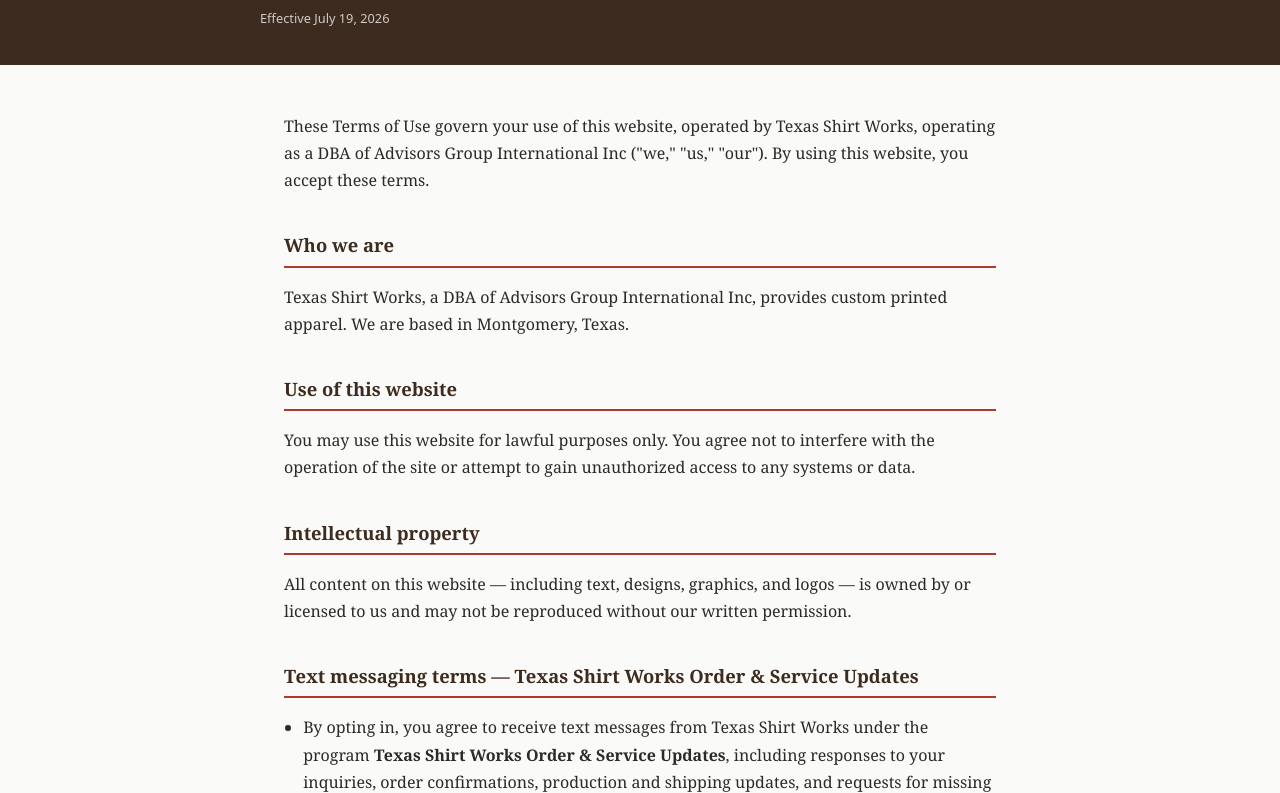
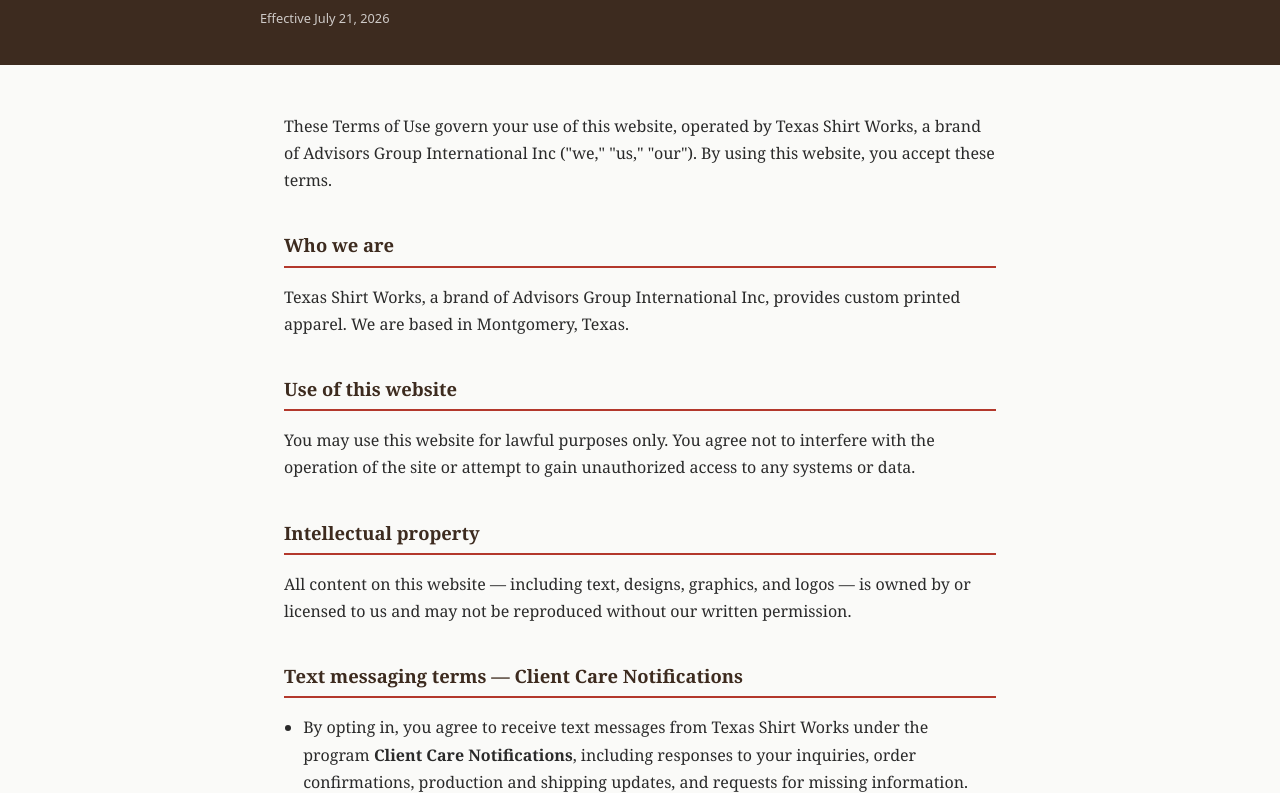
Before and after one commit to rhasselmeier/txshirtworks.com, a plain HTML site: page terms.html in a window 1280 px wide. Shown: the part 112-905 px from the top of the page. Drawn offline with Linux system fonts and the light colour scheme.

Commit message:
A2P Compliance Update

```diff
--- a/terms.html
+++ b/terms.html
@@ -22,18 +22,18 @@
 </style>
 </head>
 <body>
-<header><div class="wrap"><a href="/">&larr; Texas Shirt Works</a><h1>Terms of Use</h1><div class="eff">Effective July 19, 2026</div></div></header>
+<header><div class="wrap"><a href="/">&larr; Texas Shirt Works</a><h1>Terms of Use</h1><div class="eff">Effective July 21, 2026</div></div></header>
 <main>
-<p>These Terms of Use govern your use of this website, operated by Texas Shirt Works, operating as a DBA of Advisors Group International Inc ("we," "us," "our"). By using this website, you accept these terms.</p>
+<p>These Terms of Use govern your use of this website, operated by Texas Shirt Works, a brand of Advisors Group International Inc ("we," "us," "our"). By using this website, you accept these terms.</p>
 <h2>Who we are</h2>
-<p>Texas Shirt Works, a DBA of Advisors Group International Inc, provides custom printed apparel. We are based in Montgomery, Texas.</p>
+<p>Texas Shirt Works, a brand of Advisors Group International Inc, provides custom printed apparel. We are based in Montgomery, Texas.</p>
 <h2>Use of this website</h2>
 <p>You may use this website for lawful purposes only. You agree not to interfere with the operation of the site or attempt to gain unauthorized access to any systems or data.</p>
 <h2>Intellectual property</h2>
 <p>All content on this website — including text, designs, graphics, and logos — is owned by or licensed to us and may not be reproduced without our written permission.</p>
-<h2>Text messaging terms — Texas Shirt Works Order & Service Updates</h2>
+<h2>Text messaging terms — Client Care Notifications</h2>
 <ul>
-<li>By opting in, you agree to receive text messages from Texas Shirt Works under the program <strong>Texas Shirt Works Order & Service Updates</strong>, including responses to your inquiries, order confirmations, production and shipping updates, and requests for missing information.</li>
+<li>By opting in, you agree to receive text messages from Texas Shirt Works under the program <strong>Client Care Notifications</strong>, including responses to your inquiries, order confirmations, production and shipping updates, and requests for missing information.</li>
 <li>Message frequency varies. <strong>Message and data rates may apply.</strong></li>
 <li>Reply <strong>STOP</strong> at any time to cancel. Reply <strong>HELP</strong> for help, or call or text us at (936) 297-6400, or use the contact form at https://txshirtworks.com/.</li>
 <li><strong>Carriers are not liable for delayed or undelivered messages.</strong></li>
```
Also changed, not shown: privacy.html (+4 -4 lines).
